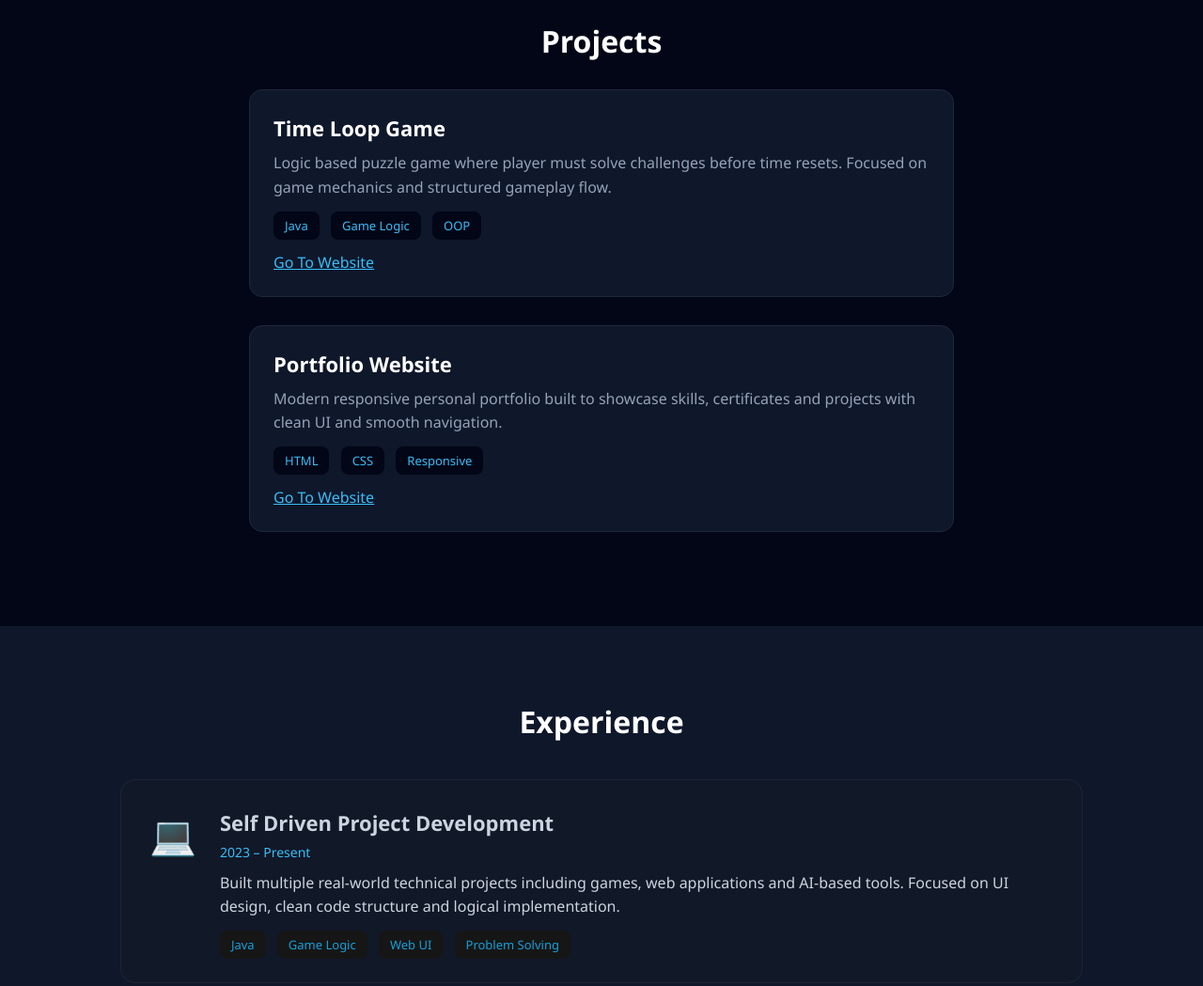
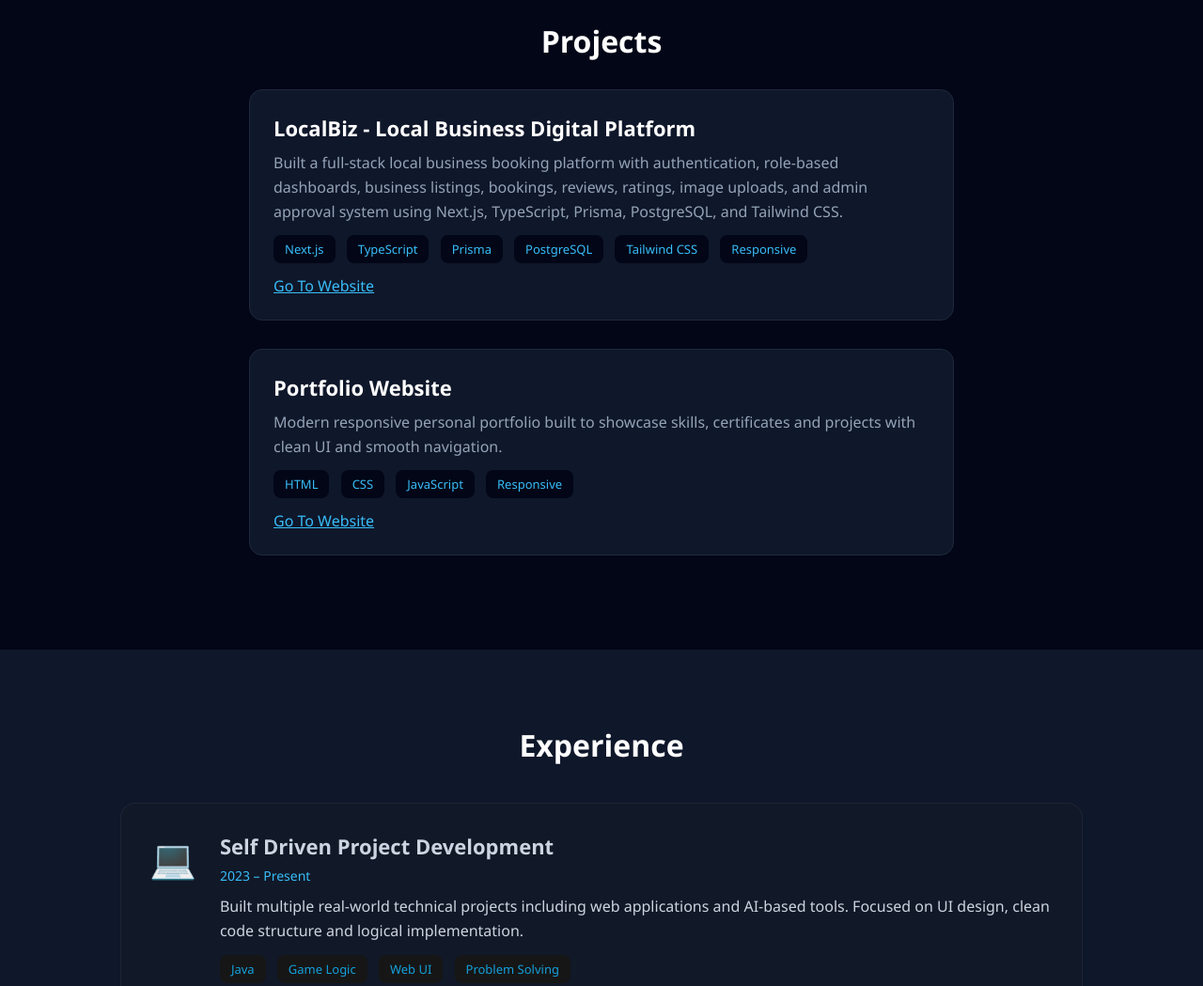
Before and after one commit to Narasimha289/portfolio, a website: page index.html in a window 1280 px wide. Shown: the part 2840-3889 px from the top of the page at 94% size. Drawn offline with Linux system fonts and the light colour scheme.

Commit message:
added LocalBiz project to portfolio

```diff
--- a/index.html
+++ b/index.html
@@ -225,17 +225,19 @@ Motivated and detail-oriented aspiring developer with hands-on experience in bui
 
 <div class="project-card">
 
-    <h3>Time Loop Game</h3>
+    <h3>LocalBiz - Local Business Digital Platform</h3>
 
     <p>
-        Logic based puzzle game where player must solve challenges before
-        time resets. Focused on game mechanics and structured gameplay flow.
+        Built a full-stack local business booking platform with authentication, role-based dashboards, business listings, bookings, reviews, ratings, image uploads, and admin approval system using Next.js, TypeScript, Prisma, PostgreSQL, and Tailwind CSS.
     </p>
 
     <div class="project-tech">
-        <span>Java</span>
-        <span>Game Logic</span>
-        <span>OOP</span>
+        <span>Next.js</span>
+        <span>TypeScript</span>
+        <span>Prisma</span>
+        <span>PostgreSQL</span>
+        <span>Tailwind CSS</span>
+        <span>Responsive</span>
     </div>
 
     <div class="project-links">
@@ -257,6 +259,7 @@ Motivated and detail-oriented aspiring developer with hands-on experience in bui
     <div class="project-tech">
         <span>HTML</span>
         <span>CSS</span>
+        <span>JavaScript</span>
         <span>Responsive</span>
     </div>
 
@@ -282,7 +285,7 @@ Motivated and detail-oriented aspiring developer with hands-on experience in bui
             <span class="exp-duration">2023 – Present</span>
 
             <p>
-                Built multiple real-world technical projects including games,
+                Built multiple real-world technical projects including
                 web applications and AI-based tools. Focused on UI design,
                 clean code structure and logical implementation.
             </p>
```
